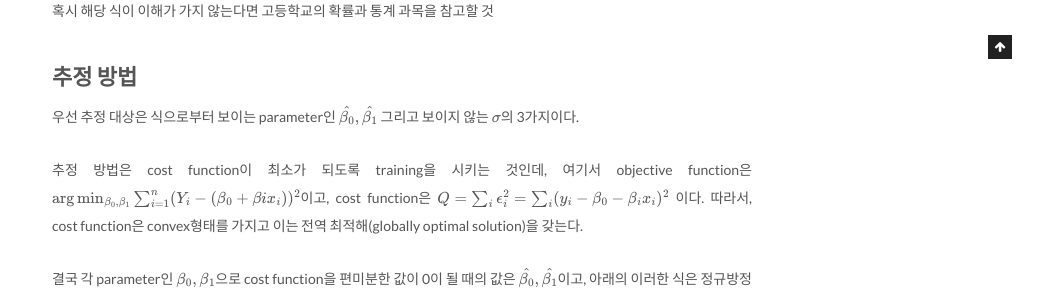
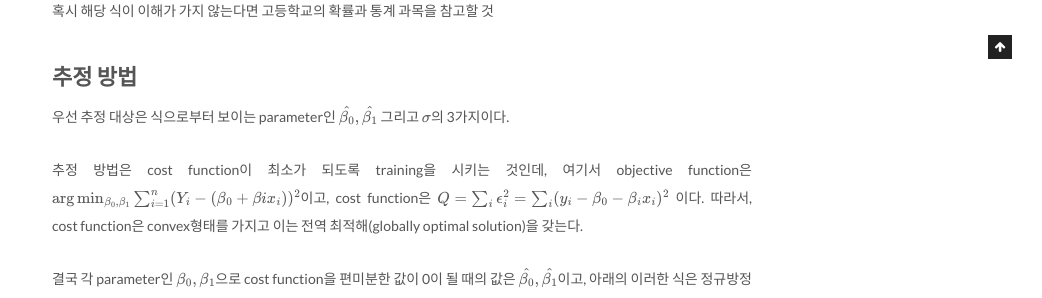
Before and after one commit to silverstar0727/silverstar0727.github.io, a Jekyll site: the page built from _posts/ml basic/2021-01-03-선형회귀모델(1).md, in a window 1280 px wide. Shown: the part 941-1239 px from the top of the page, without its empty margins (238-1280 px from the left). Built offline with Jekyll 4.4.1, drawn with Linux system fonts in a browser that asks for light colours; formulas are drawn with MathJax 3; comment, search, counter and statistics services are not loaded.

Commit message:
Update 2021-01-03-선형회귀모델(1).md

```diff
--- a/_posts/ml basic/2021-01-03-선형회귀모델(1).md
+++ b/_posts/ml basic/2021-01-03-선형회귀모델(1).md
@@ -30,7 +30,7 @@ use_math: true
 혹시 해당 식이 이해가 가지 않는다면 고등학교의 확률과 통계 과목을 참고할 것
 
 ## 추정 방법
-우선 추정 대상은 식으로부터 보이는 parameter인 $\hat{\beta_{0}}, \hat{\beta_{1}}$ 그리고 보이지 않는 $\sigma$의 3가지이다.
+우선 추정 대상은 식으로부터 보이는 parameter인 $\hat{\beta_{0}}, \hat{\beta_{1}}$ 그리고 $\sigma$의 3가지이다.
 
 추정 방법은 cost function이 최소가 되도록 training을 시키는 것인데, 여기서 objective function은
 $\arg \min_{\beta_{0}, \beta_{1}} \sum_{i=1}^n (Y_{i} - (\beta_{0} + \beta{i}x_{i}))^2$이고, cost function은 $Q = \sum_{i} \epsilon_{i}^2 = \sum_{i} (y_{i} - \beta_{0} - \beta_{i}x_{i})^2$ 이다. 따라서, cost function은 convex형태를 가지고 이는 전역 최적해(globally optimal solution)을 갖는다.
```
